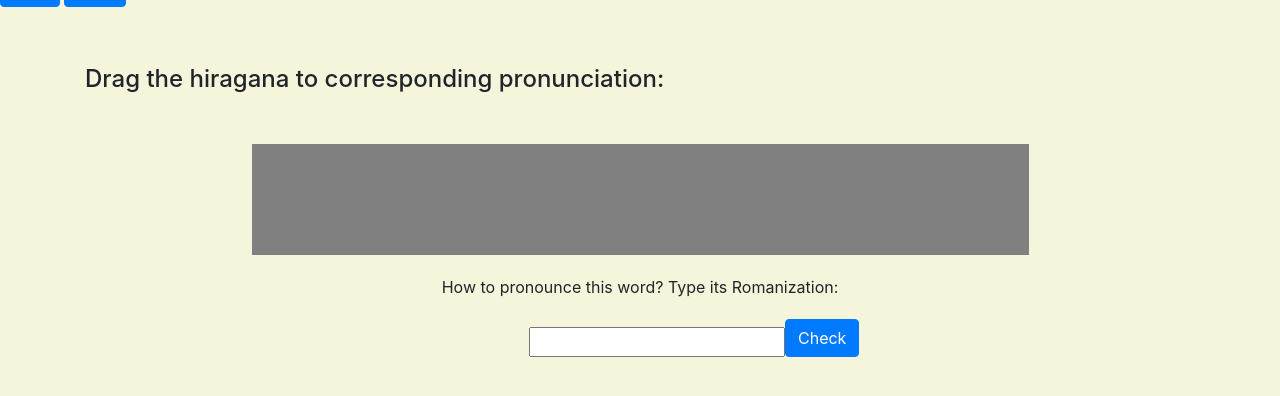
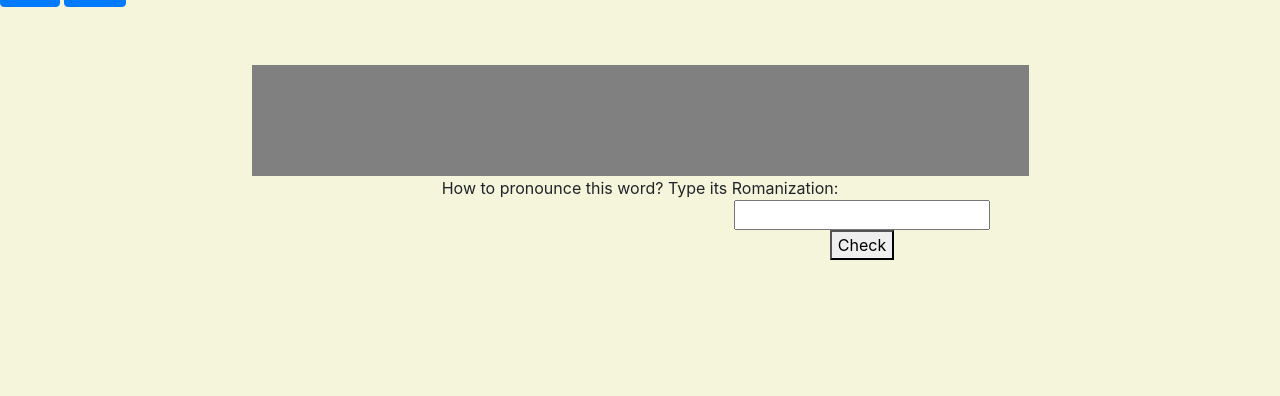
Before and after one commit to ShionWayne/Japanese-Hiragana-Learning, a Flask app: template templates/quiz_3.html in a window 1280 px wide. Shown: the part 87-483 px from the top of the page. Run offline with Flask 2, Linux system fonts and the light colour scheme; the template is opened without the code that fills it, so the values that code supplies are empty; some libraries are stand-ins or nearby versions.

Commit message:
Add files via upload

```diff
--- a/templates/quiz_3.html
+++ b/templates/quiz_3.html
@@ -9,15 +9,15 @@
 <script>
     var data = {{data|tojson}}
 </script>
-<h4 id="quiz_3_instruct">
+<!-- <h4 id="quiz_3_instruct">
     Drag the hiragana to corresponding pronunciation:
-</h4>
+</h4> -->
 
 <div id="quiz_3_content">
     <div id="hiragana-question">
         {{data.hiragana}}
     </div>
-    <div id="quiz_3_question_instrct">
+    <div id="quiz_3_question_instruct">
         How to pronounce this word? Type its Romanization:
     </div>
     <div id="quiz_3_input_container">
@@ -27,12 +27,12 @@
 <!--            </div>-->
 <!--            <button class="btn btn-primary mb-2" id="quiz_3_button">Check</button>-->
 <!--        </form>-->
-        <div class="form-inline sm-4">
-            <div class="form-group">
-                <input type="text" id="quiz_3_input">
-            </div>
-            <button class="btn btn-primary mb-2" id="quiz_3_button">Check</button>
-        </div>
+        <!-- <div class="form-inline sm-4"> -->
+            <!-- <div class="form-group"> -->
+        <input type="text" id="quiz_3_input">
+            <!-- </div> -->
+        <button class="quiz_submit" id="quiz_3_button">Check</button>
+        <!-- </div> -->
     </div>
     <div id="quiz_3_result_zone"></div>
 </div>
```
Also changed, not shown: templates/quiz_4.html (+8 -8 lines).
